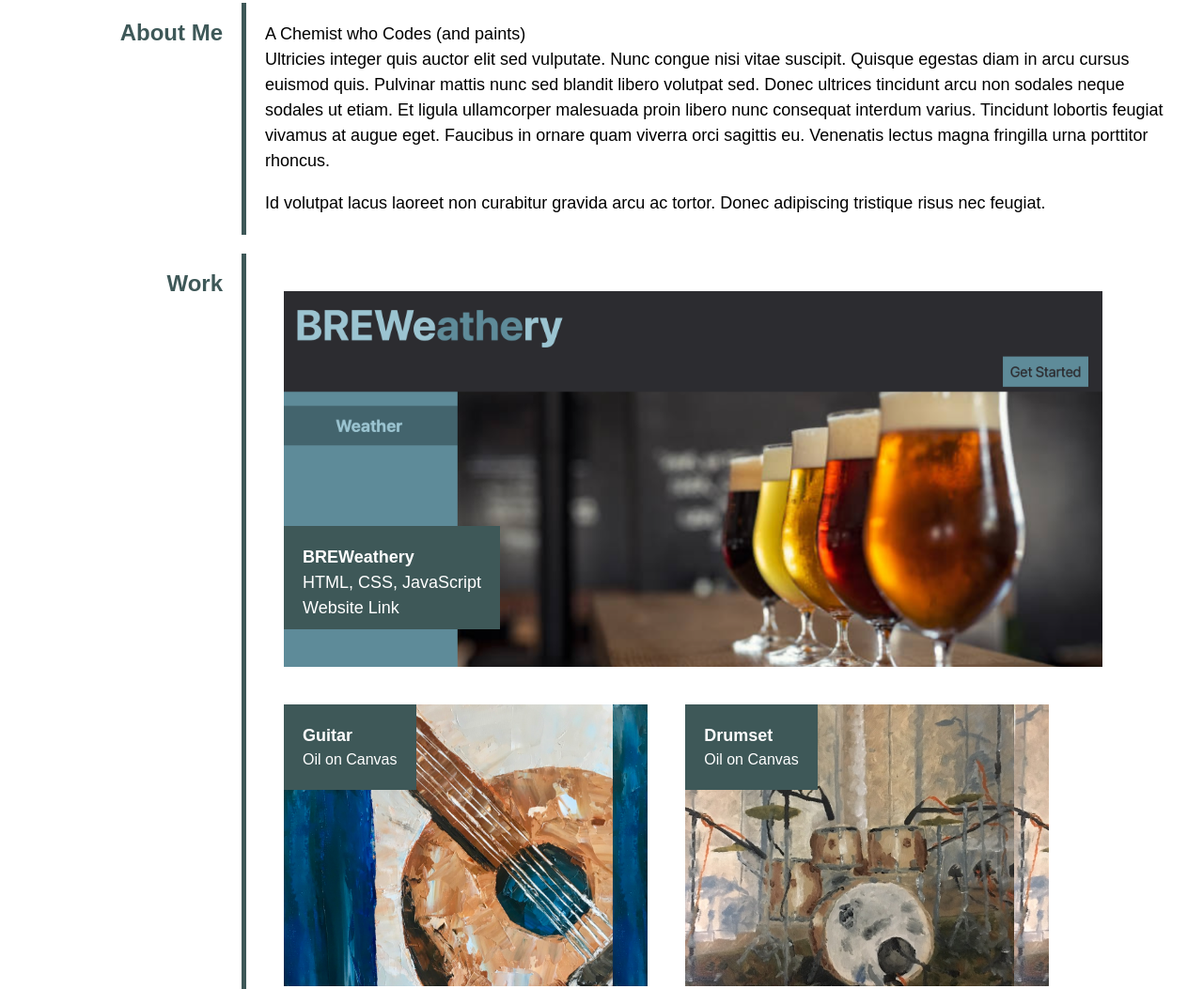
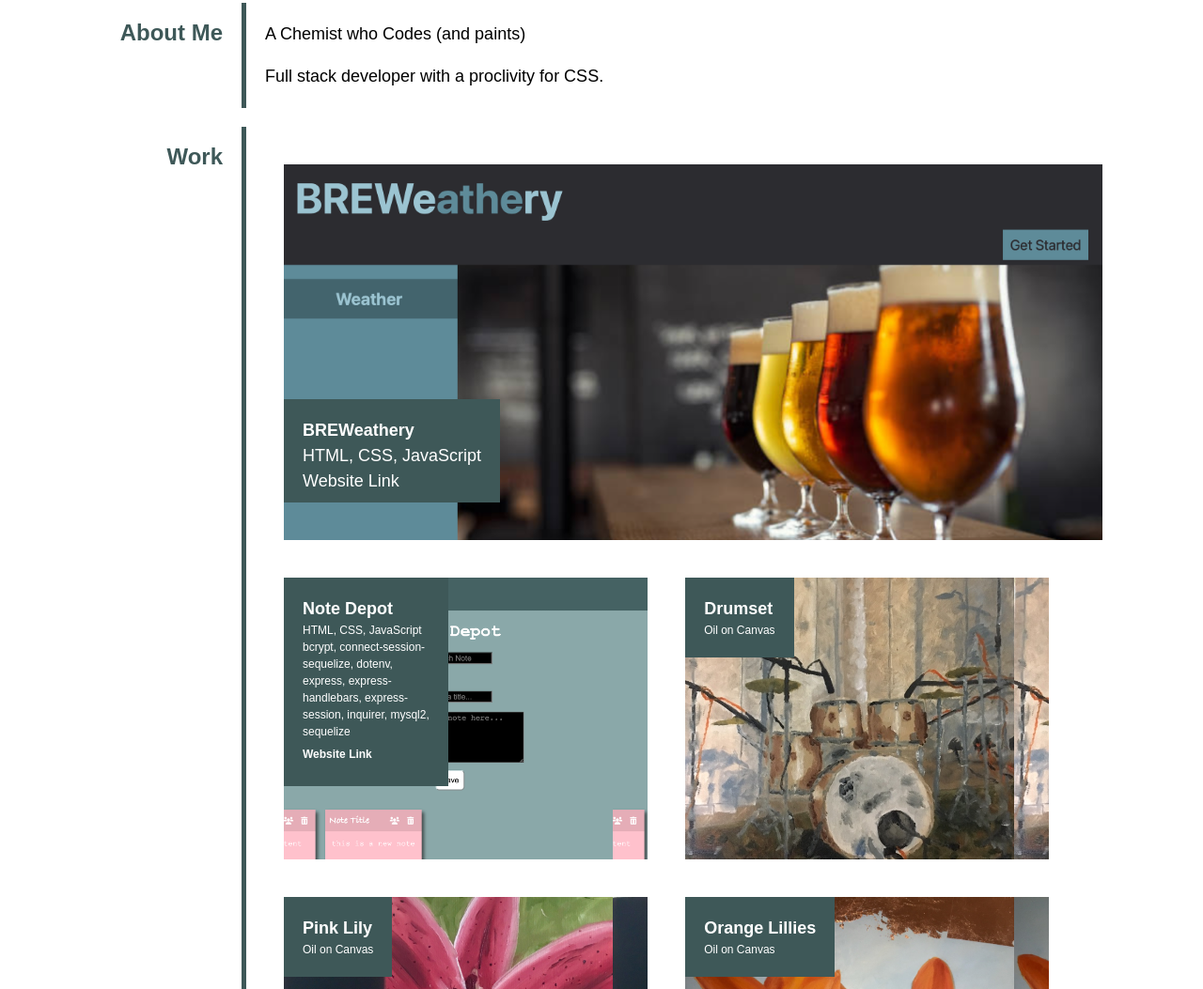
Before and after one commit to cadencechiappe/BootCamp_Homework_2, a plain HTML site: page index.html in a window 1280 px wide. Shown: the part 295-1348 px from the top of the page at 94% size. Drawn offline with Linux system fonts and the light colour scheme.

Commit message:
added note depot to portfolio with working link

```diff
--- a/assets/style.css
+++ b/assets/style.css
@@ -144,7 +144,7 @@ body div div div h2 p {
 }
 
 .p2 {
-    background-image: url("../assets/Images/BCC5E5A4-9CDF-4F70-978C-2B8B0E55E056_1_105_c.jpeg");
+    background-image: url("../assets/Images/Screen\ Shot\ 2022-07-13\ at\ 10.33.21\ AM.png");
     background-size: 350px;
 }
 
@@ -169,6 +169,15 @@ body div div div h2 p {
     padding: 20px;
     margin-bottom: 10px;
     line-height: 150%;
+    max-width: 175px;
+}
+
+.pcontent p {
+    font-size: 12px;
+}
+
+.pcontent a {
+    font-size: 12px;
 }
 
 .pcontent:hover {
--- a/index.html
+++ b/index.html
@@ -39,12 +39,9 @@
         <p>
             A Chemist who Codes (and paints)
         </p>
-        <p>
-            Ultricies integer quis auctor elit sed vulputate. Nunc congue nisi vitae suscipit. Quisque egestas diam in arcu cursus euismod quis. Pulvinar mattis nunc sed blandit libero volutpat sed. Donec ultrices tincidunt arcu non sodales neque sodales ut etiam. Et ligula ullamcorper malesuada proin libero nunc consequat interdum varius. Tincidunt lobortis feugiat vivamus at augue eget. Faucibus in ornare quam viverra orci sagittis eu. Venenatis lectus magna fringilla urna porttitor rhoncus.
-        </p>
         <br>
         <p>
-            Id volutpat lacus laoreet non curabitur gravida arcu ac tortor. Donec adipiscing tristique risus nec feugiat.
+            Full stack developer with a proclivity for CSS.
         </p>
     </div>
   </div>
@@ -61,8 +58,10 @@
         </div>
         <div class="subproj">
             <div class="sp , p2">
-                <h2 class="pcontent">Guitar
-                    <p>Oil on Canvas</p>
+                <h2 class="pcontent">Note Depot
+                    <p>HTML, CSS, JavaScript</p>
+                    <p> bcrypt, connect-session-sequelize, dotenv, express, express-handlebars, express-session, inquirer, mysql2, sequelize</p>
+                    <a class="website-link" href="https://notedepot.herokuapp.com/" target="_blank">Website Link</a>
                 </h2>
             </div>
             <div class="sp , p3">
```
Also changed, not shown: assets/Images/Screen Shot 2022-07-13 at 10.33.21 AM.png (added).
